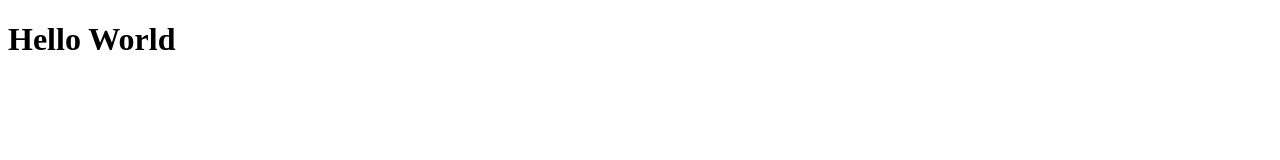
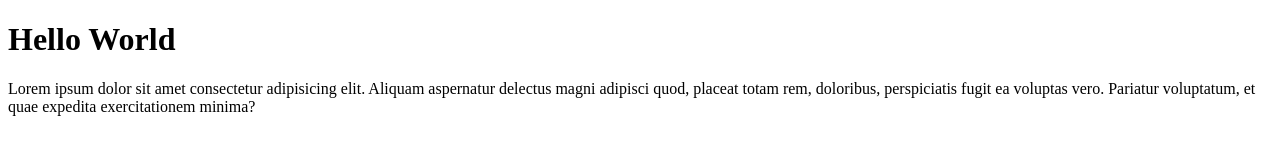
Before and after one commit to Moehid23/wpu-git-test, a plain HTML site: page index.html in a window 1280 px wide. Drawn offline with Linux system fonts and the light colour scheme.

Commit message:
menambahkan paragraf

```diff
--- a/index.html
+++ b/index.html
@@ -7,5 +7,6 @@
     </head>
 <body>
     <h1>Hello World</h1>
+    <p>Lorem ipsum dolor sit amet consectetur adipisicing elit. Aliquam aspernatur delectus magni adipisci quod, placeat totam rem, doloribus, perspiciatis fugit ea voluptas vero. Pariatur voluptatum, et quae expedita exercitationem minima?</p>
 </body>
 </html>
```
